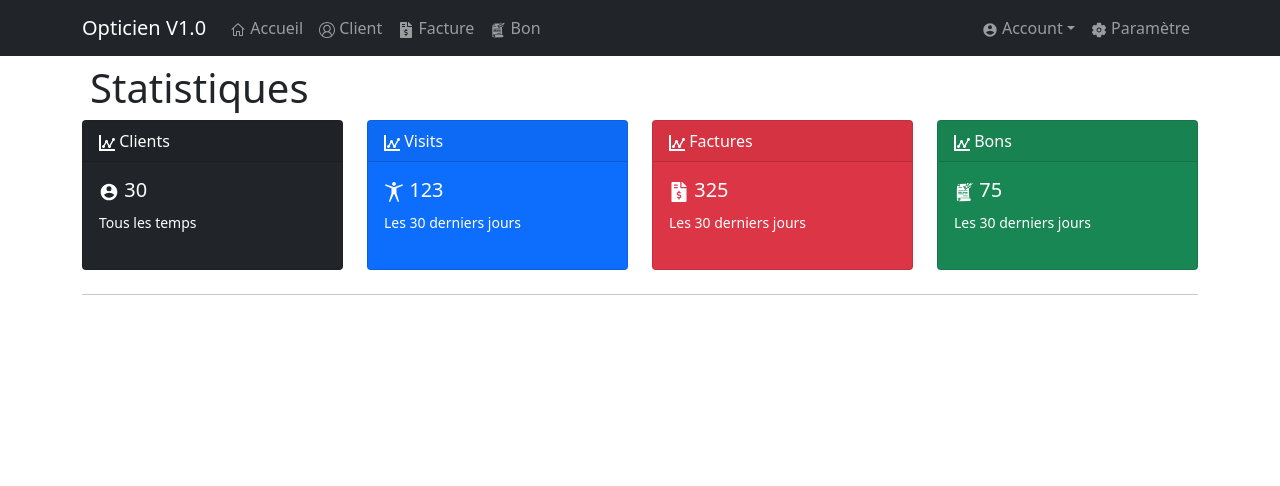
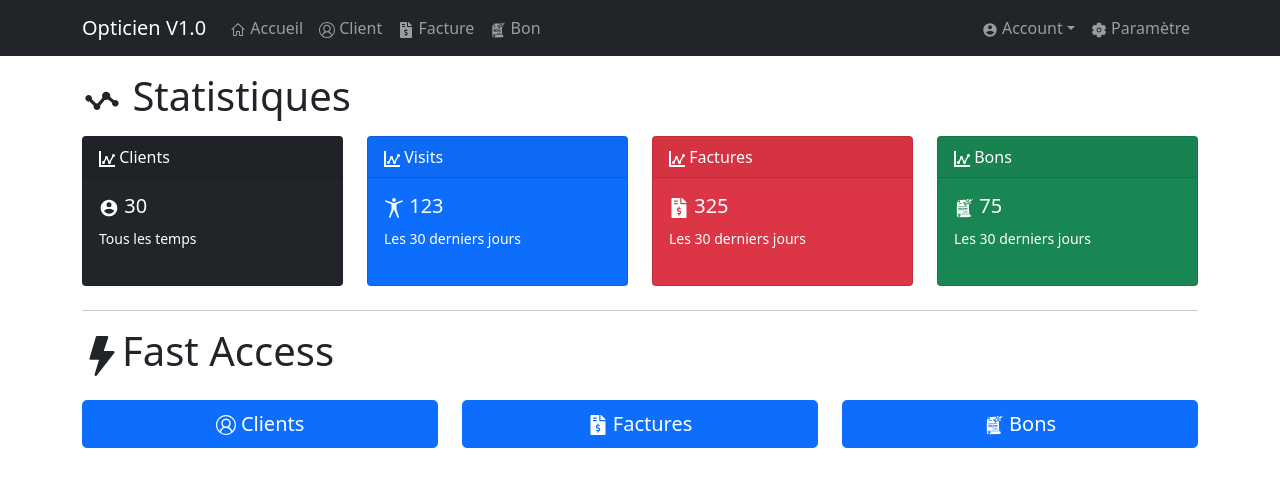
Before and after one commit to BeleganStartup/opticien, a Next.js app in the folder frontend/: page / in a window 1280 px wide. Shown: the top 486 px of the page. Built offline with nearby package versions, Linux system fonts and the light colour scheme.

Commit message:
fixing home page

```diff
--- a/frontend/pages/index.js
+++ b/frontend/pages/index.js
@@ -2,6 +2,7 @@
 import Container from 'react-bootstrap/Container'
 // Components
 import Stats from '../src/components/Stats'
+import FastButtons from '../src/components/FastButtons'
 
 const index = () => {
 
@@ -9,6 +10,7 @@ const index = () => {
     <Container>
       <Stats />
       <hr />
+      <FastButtons />
     </Container>
   )
 }
--- /dev/null
+++ b/frontend/src/components/FastButtons.js
@@ -0,0 +1,37 @@
+// React Bootstrap
+import Button from 'react-bootstrap/Button'
+import Row from 'react-bootstrap/Row'
+import Col from 'react-bootstrap/Col'
+// React Icons
+import { VscAccount } from "react-icons/vsc"
+import { FaFileInvoiceDollar } from "react-icons/fa"
+import { GiStabbedNote } from "react-icons/gi"
+import { BsFillLightningFill } from "react-icons/bs"
+
+
+const FastButtons = () => {
+    return (
+        <div>
+            <h1 className="my-3"><BsFillLightningFill />Fast Access</h1>
+            <Row className="mb-5">
+                <Col md className="my-2">
+                    <div className="d-grid gap-2">
+                    <Button variant="primary" size="lg"><VscAccount/> Clients</Button>
+                    </div>
+                </Col>
+                <Col md className="my-2">
+                    <div className="d-grid gap-2">
+                    <Button variant="primary" size="lg"><FaFileInvoiceDollar/> Factures</Button>
+                    </div>
+                </Col>
+                <Col md className="my-2">
+                    <div className="d-grid gap-2">
+                    <Button variant="primary" size="lg"><GiStabbedNote/> Bons</Button>
+                    </div>
+                </Col>
+            </Row>
+        </div>
+    )
+}
+
+export default FastButtons
--- a/frontend/src/components/Stats.js
+++ b/frontend/src/components/Stats.js
@@ -9,11 +9,14 @@ import { FaFileInvoiceDollar } from "react-icons/fa"
 import { GiStabbedNote } from "react-icons/gi"
 import { RiAccountCircleFill } from "react-icons/ri"
 import {ImAccessibility} from "react-icons/im"
+import {BiStats} from "react-icons/bi"
+
+
 
 const Stats = () => {
     return (
         <div>
-            <h1 className="m-2">Statistiques</h1>
+            <h1 className="my-3"><BiStats /> Statistiques</h1>
             <Row className="text-center" >
                 <Col md>
                     <StatCard
```
